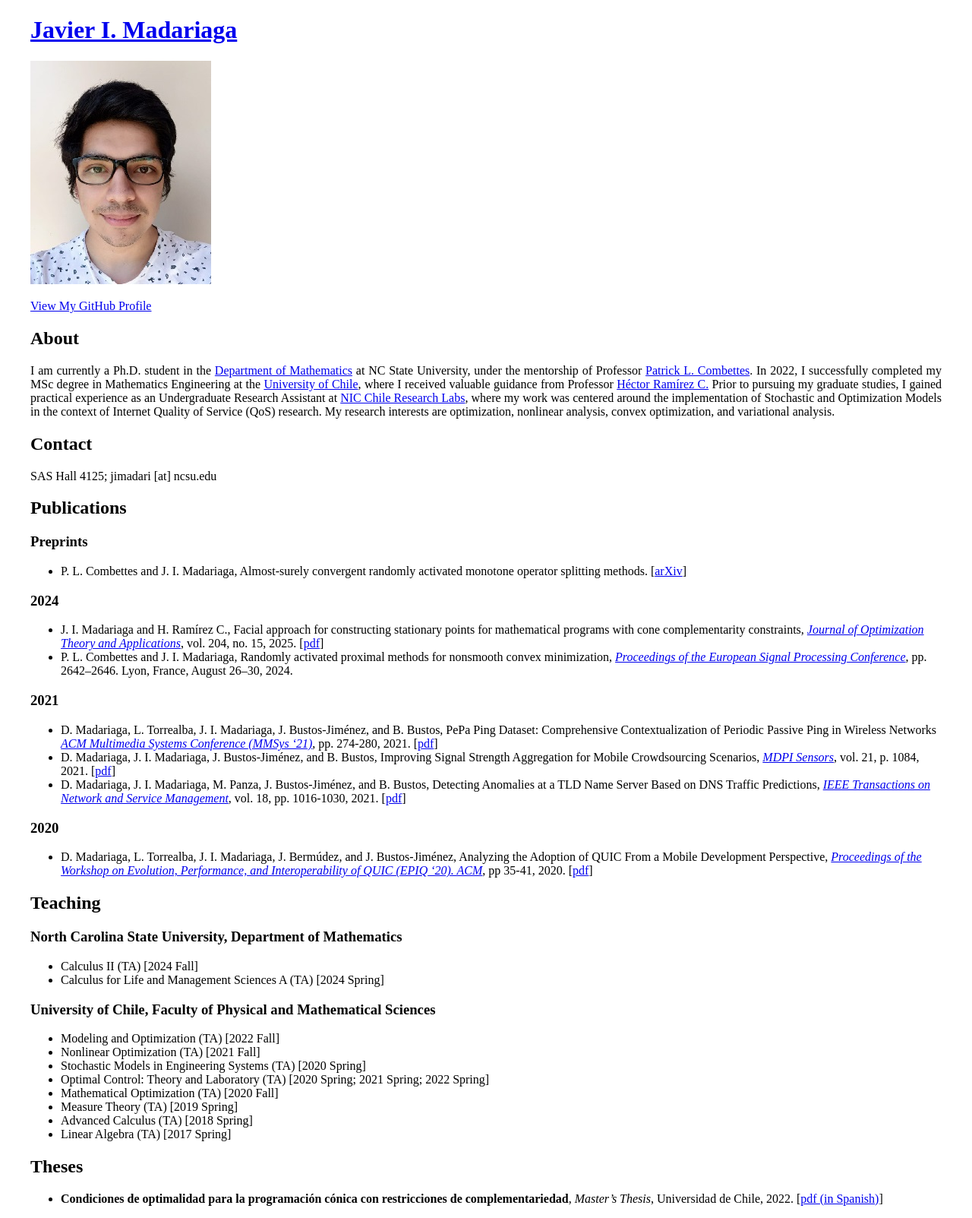
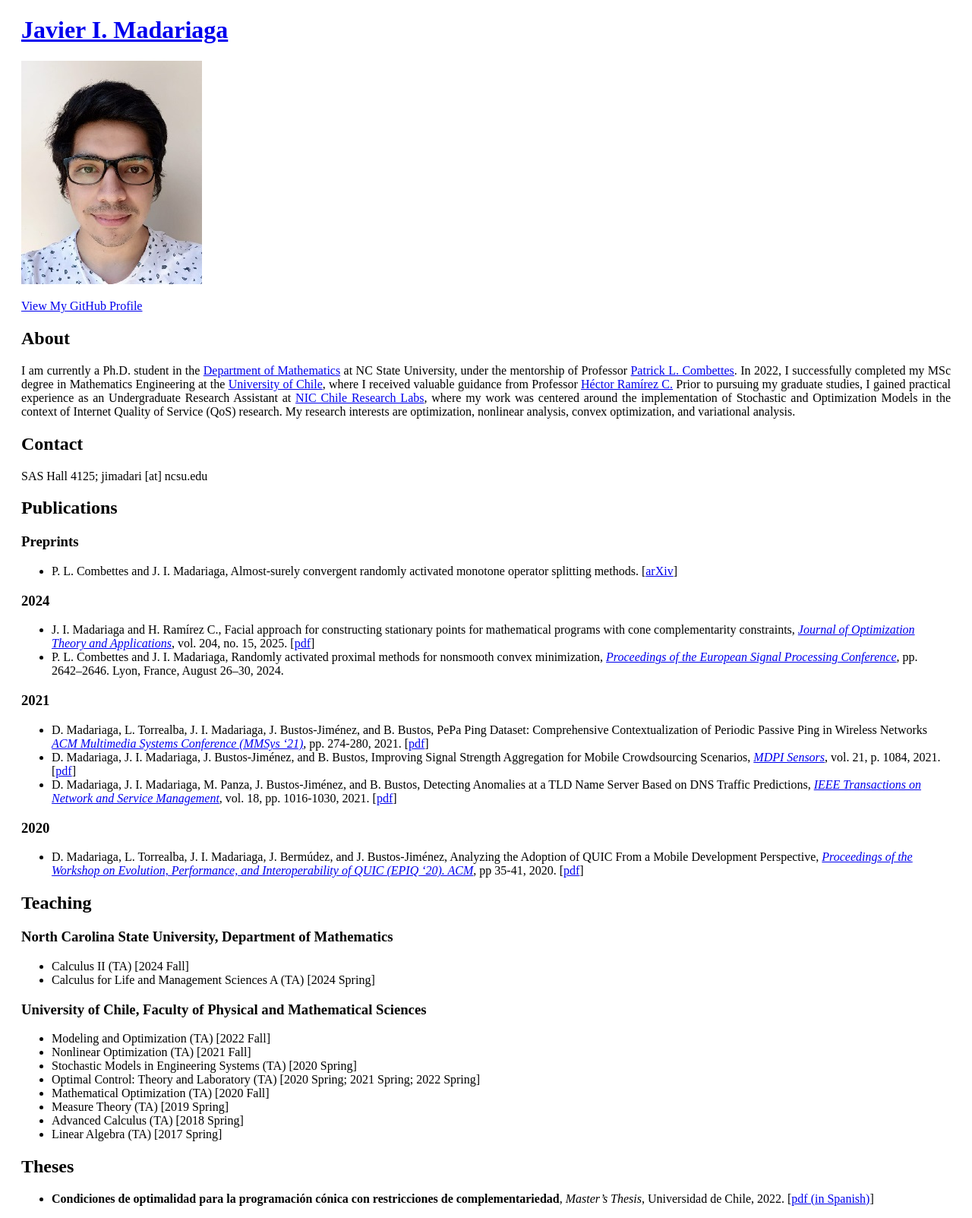
Before and after one commit to jmadariagar/jmadariagar.github.io, a Jekyll site: the page built from index.md, in a window 1280 px wide. Shown: the whole page at 76% size. Built offline with Jekyll 4.4.1, drawn with Linux system fonts in a browser that asks for light colours; our own code applies the rules of GitHub Pages for plain Markdown files; a script that is not in the unit is left out; the repository's description, which GitHub fills in, is left out.

Commit message:
Update style.css

```diff
--- a/assets/css/style.css
+++ b/assets/css/style.css
@@ -1,11 +1,10 @@
-body {
-    max-width: 100%;  /* Use full width of the screen */
-    margin: 0 auto;   /* Center content */
-    padding: 0 20px;  /* Add some padding on the sides */
+.wrapper {
+    max-width: 100% !important;
+    margin: 0;
+    padding: 0 20px;
     box-sizing: border-box;
 }
 
-.main-content {
-    max-width: 100%;
-    width: 100%;
+section {
+    max-width: 100% !important;
 }
```
